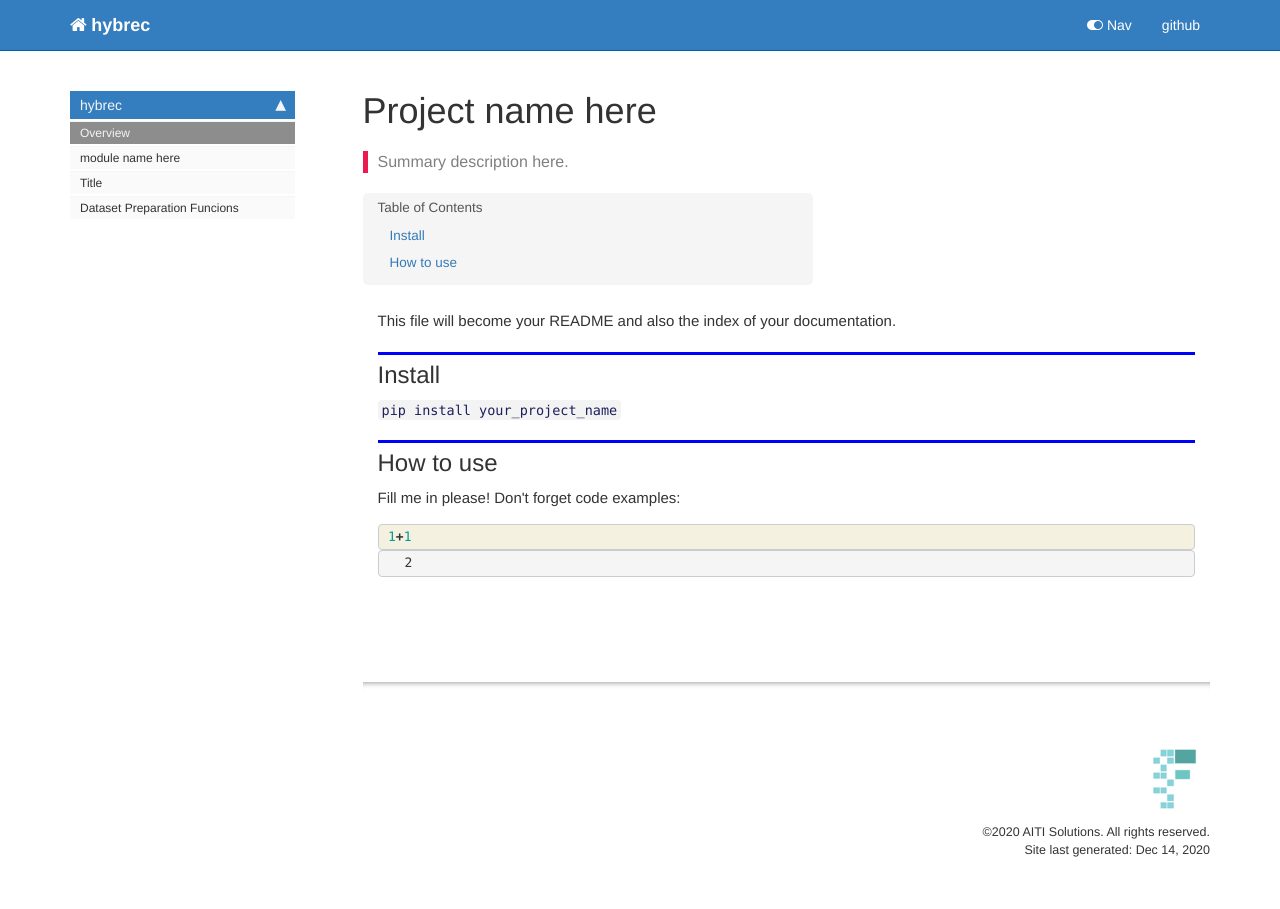
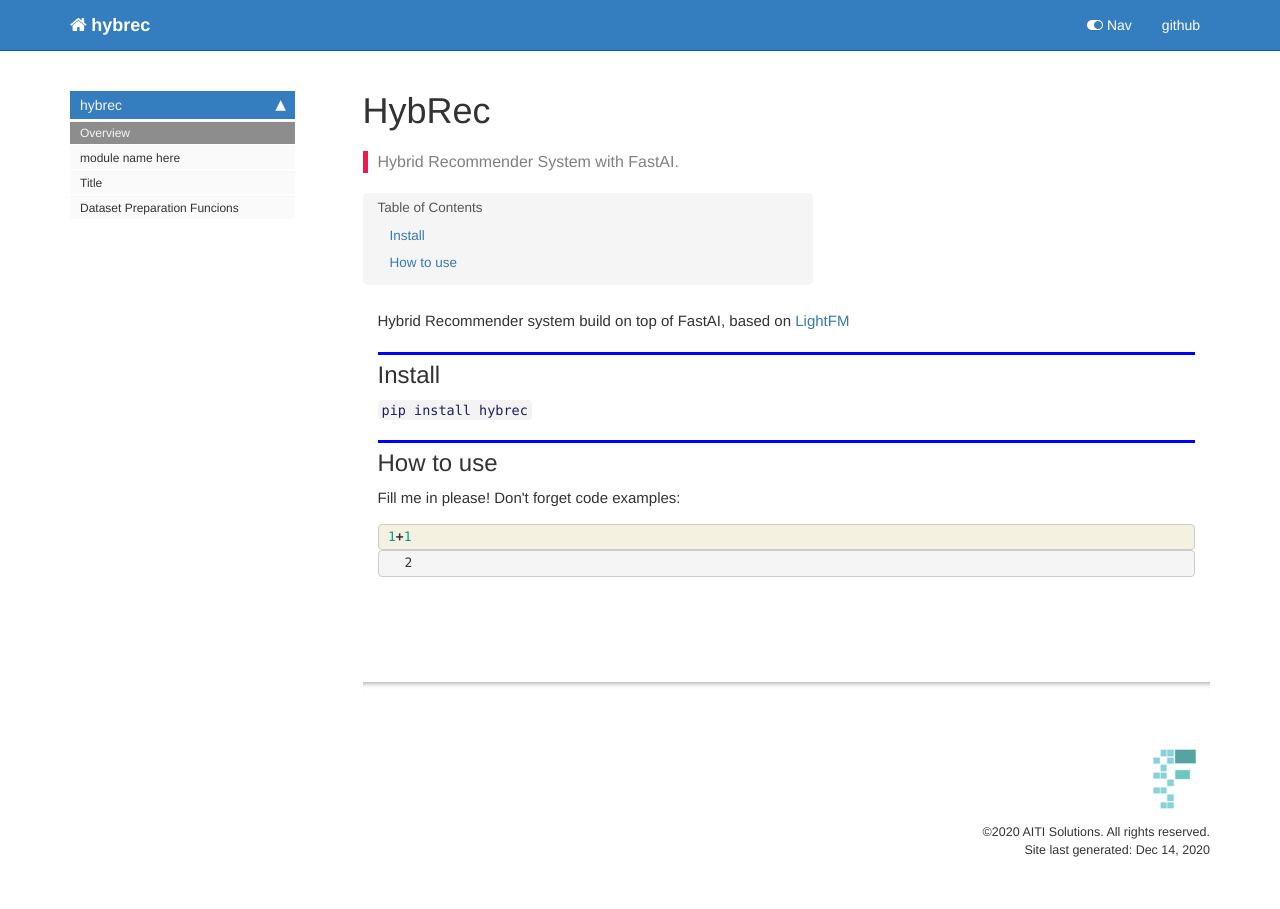
Before and after one commit to sgaseretto/hybrec, a Jekyll site: the page built from docs/index.html, in a window 1280 px wide. Built offline with Jekyll 4.4.1, drawn with Linux system fonts in a browser that asks for light colours; nearby versions of some CDN libraries; comment, search, counter and statistics services are not loaded.

Commit message:
Index and README updated

```diff
--- a/docs/index.html
+++ b/docs/index.html
@@ -1,13 +1,13 @@
 ---
 
-title: Project name here
+title: HybRec
 
 
 keywords: fastai
 sidebar: home_sidebar
 
-summary: "Summary description here."
-description: "Summary description here."
+summary: "Hybrid Recommender System with FastAI."
+description: "Hybrid Recommender System with FastAI."
 nb_path: "notebooks/index.ipynb"
 ---
 <!--
@@ -31,7 +31,7 @@
 
 <div class="cell border-box-sizing text_cell rendered"><div class="inner_cell">
 <div class="text_cell_render border-box-sizing rendered_html">
-<p>This file will become your README and also the index of your documentation.</p>
+<p>Hybrid Recommender system build on top of FastAI, based on <a href="https://making.lyst.com/lightfm/docs/index.html">LightFM</a></p>
 
 </div>
 </div>
@@ -44,7 +44,7 @@
 </div>
 <div class="cell border-box-sizing text_cell rendered"><div class="inner_cell">
 <div class="text_cell_render border-box-sizing rendered_html">
-<p><code>pip install your_project_name</code></p>
+<p><code>pip install hybrec</code></p>
 
 </div>
 </div>
```
Also changed, not shown: README.md, 1 other file.
